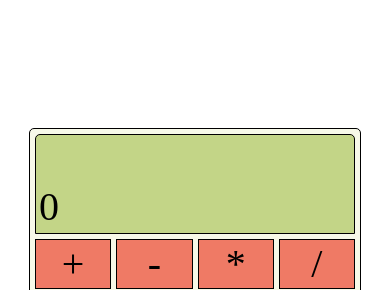
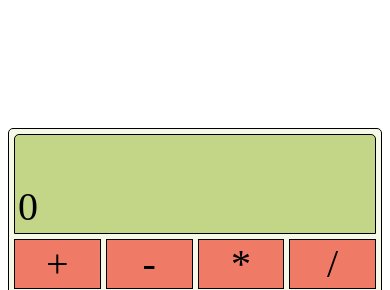
Before and after one commit to Mhenr1/calculadora, a plain HTML site: page index.html in a window 390 px wide. Shown: the part 111-401 px from the top of the page. Drawn offline with Linux system fonts and the light colour scheme.

Commit message:
Ajustado o tamanho para ficar um pouco mais responsivo

```diff
--- a/main.css
+++ b/main.css
@@ -10,7 +10,8 @@ body {
 }
 
 #calculadora {
-    width: 320px;
+    width:100vw;
+    max-width: 480px;
     display: grid;
     grid-template-columns: repeat(4, 1fr);
     grid-template-rows: minmax(100px, auto) 50px;
```
